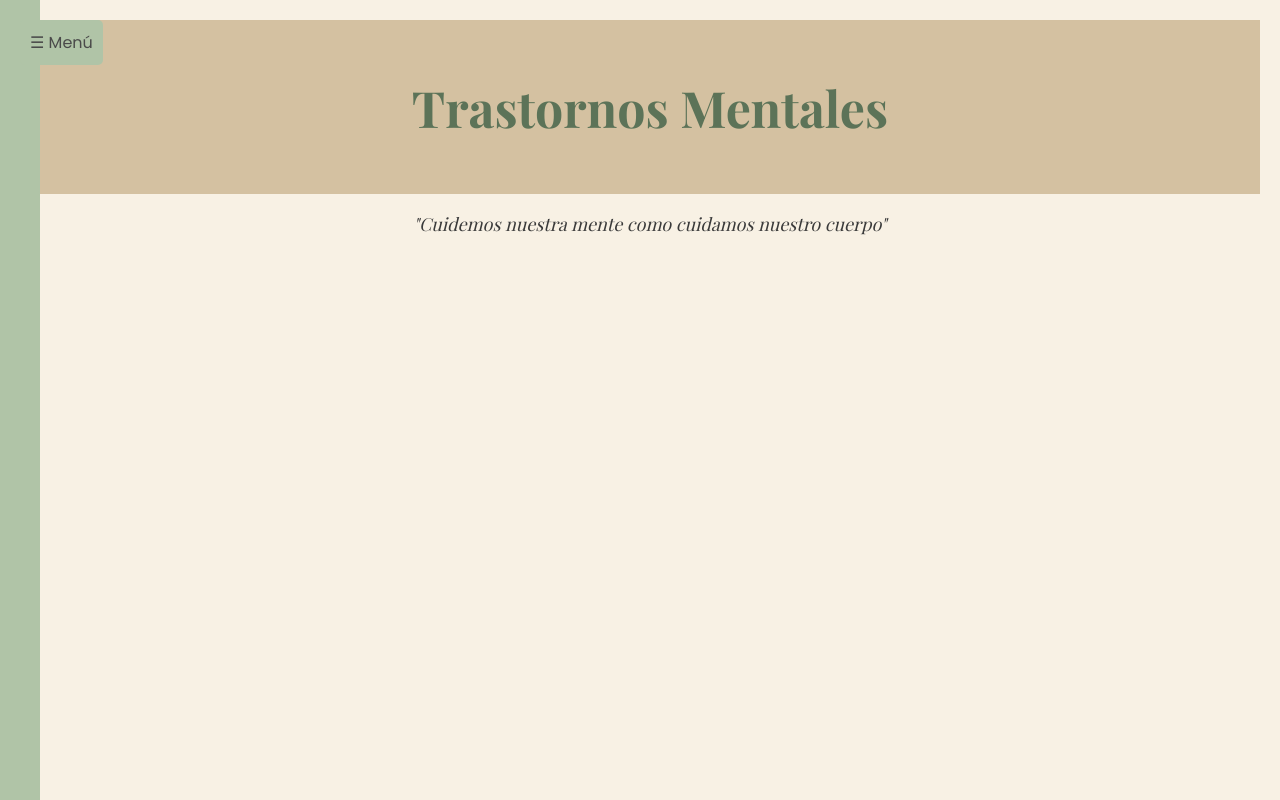
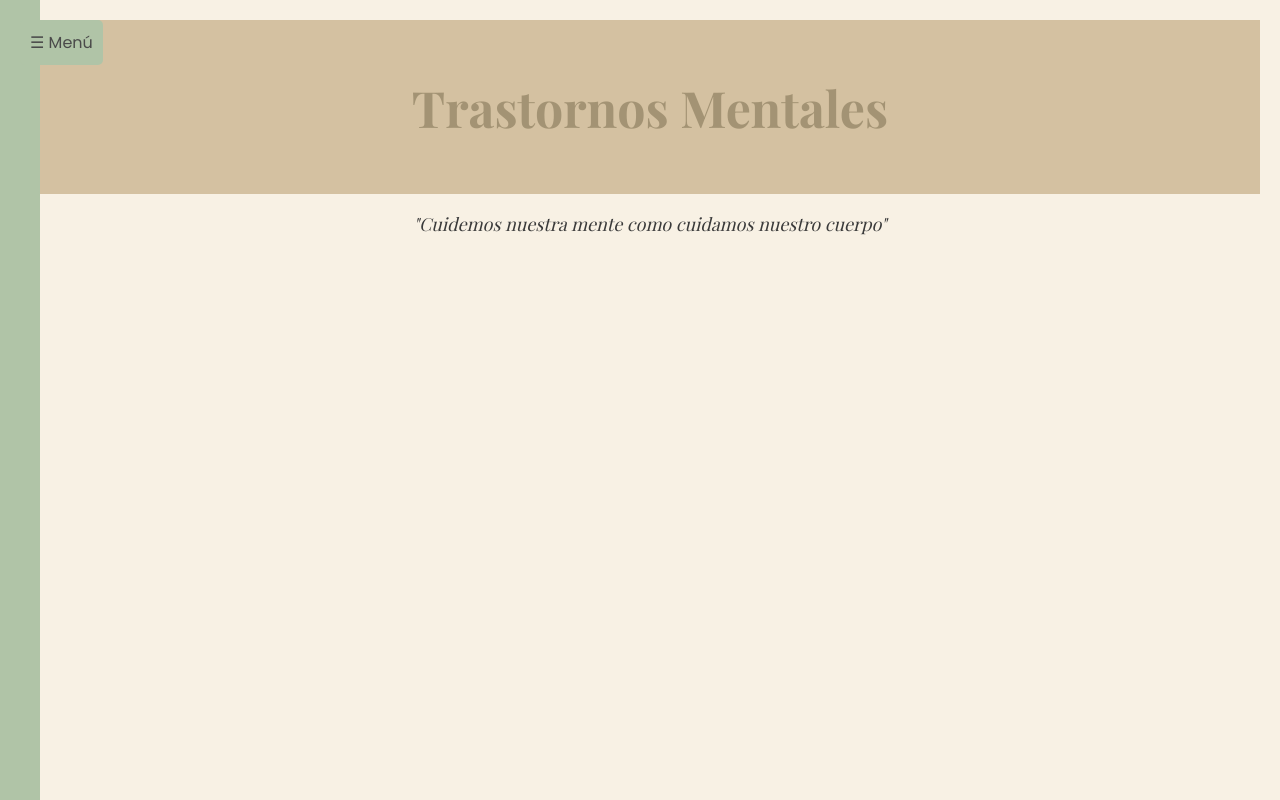
Before and after one commit to puccaaaa/pruebas, a plain HTML site: page index.html in a window 1280 px wide. Drawn offline with nearby package versions, Linux system fonts and the light colour scheme.

Commit message:
color de titulo 2

```diff
--- a/index.html
+++ b/index.html
@@ -94,7 +94,7 @@
 
         /* Título principal */
         h1 {
-            color: #5c7358;
+            color: #928364bd;
             font-size: 50px;
         }
 
```
